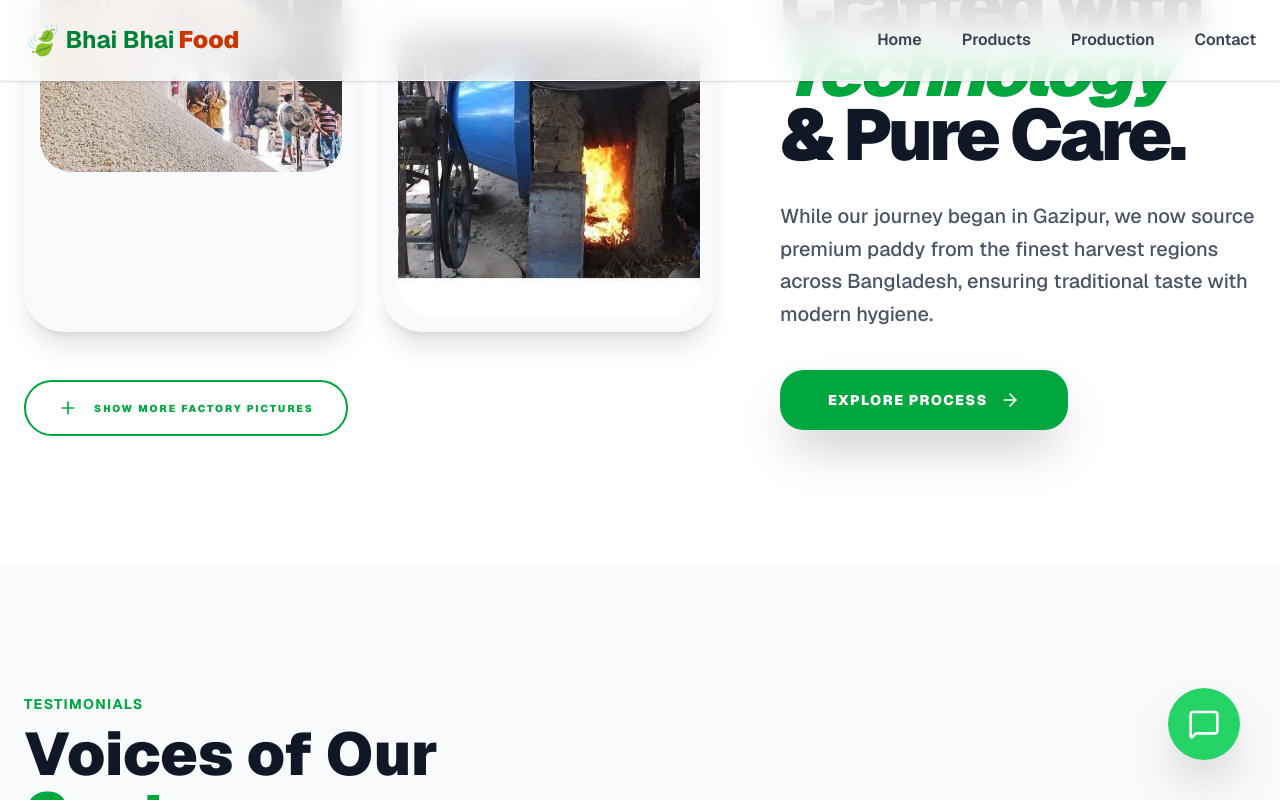
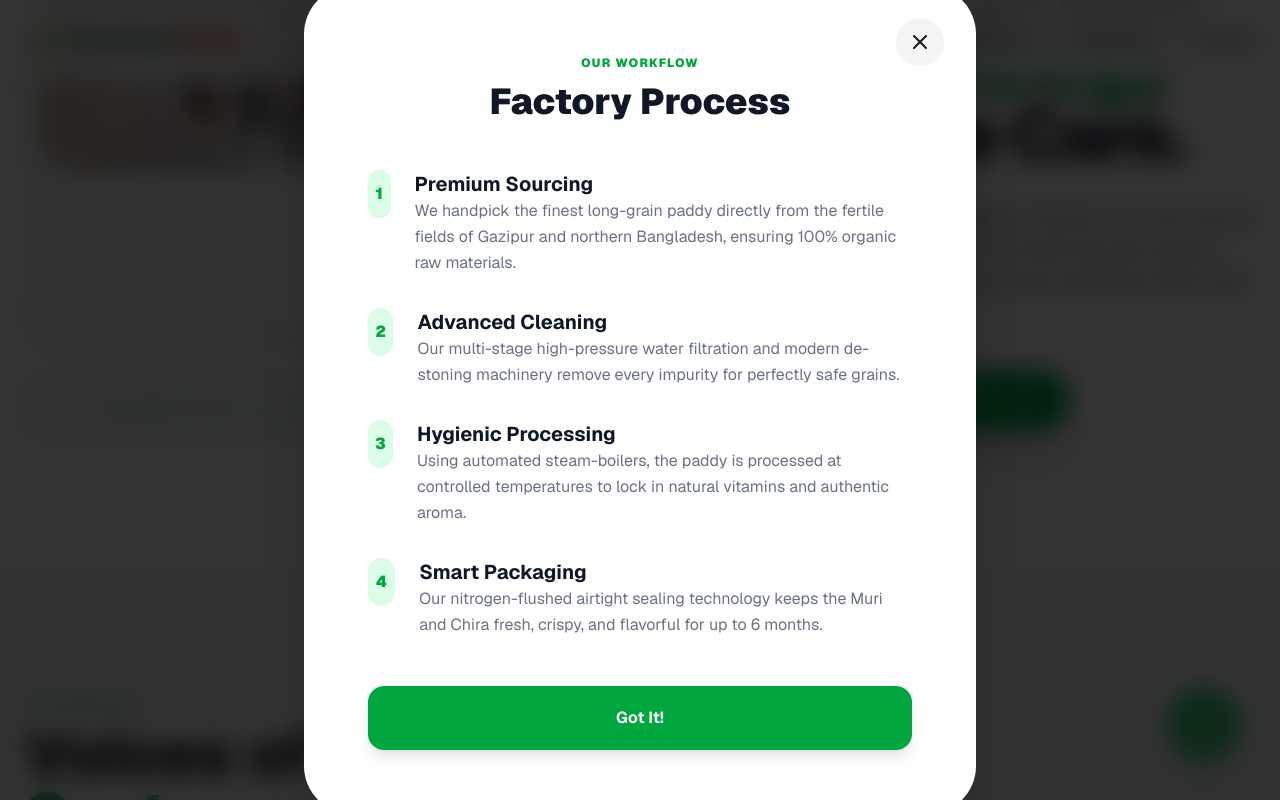
Before and after one commit to mehedishakib6796/bhai-bhai-food, a Next.js app: page / in a window 1280 px wide. Both pictures are taken after a click on the button "EXPLORE PROCESS". Shown: the part 2704-3504 px from the top of the page. Built offline with nearby package versions, Linux system fonts and the light colour scheme.

Commit message:
19th update

```diff
--- a/app/page.tsx
+++ b/app/page.tsx
@@ -604,6 +604,77 @@ const [showMoreImages, setShowMoreImages] = useState(false);
   </div>
 
   {/* Production Process Modal... (Rest of the modal code) */}
+  {/* --- Production Process Modal (Popup) --- */}
+<AnimatePresence>
+  {showProcess && (
+    <div className="fixed inset-0 z-[100] flex items-center justify-center p-6">
+      {/* Backdrop (কালো আবছা ব্যাকগ্রাউন্ড) */}
+      <motion.div
+        initial={{ opacity: 0 }}
+        animate={{ opacity: 1 }}
+        exit={{ opacity: 0 }}
+        onClick={() => setShowProcess(false)}
+        className="absolute inset-0 bg-black/80 backdrop-blur-md"
+      />
+
+      {/* Modal Box */}
+      <motion.div
+        initial={{ scale: 0.9, opacity: 0, y: 50 }}
+        animate={{ scale: 1, opacity: 1, y: 0 }}
+        exit={{ scale: 0.9, opacity: 0, y: 50 }}
+        className="relative bg-white w-full max-w-2xl rounded-[3rem] overflow-hidden shadow-2xl z-[110]"
+      >
+        {/* Close Button */}
+        <button
+          onClick={() => setShowProcess(false)}
+          className="absolute top-8 right-8 p-3 bg-gray-100 rounded-full hover:bg-red-50 hover:text-red-600 transition-colors"
+        >
+          <X size={24} />
+        </button>
+
+        <div className="p-10 md:p-16">
+          <div className="text-center mb-12">
+            <span className="text-green-600 font-black uppercase tracking-widest text-xs">Our Workflow</span>
+            <h3 className="text-4xl font-black text-gray-900 mt-2">Factory Process</h3>
+          </div>
+
+          <div className="space-y-8">
+            {[
+              {
+                t: "Premium Sourcing",
+                d: "We handpick the finest long-grain paddy directly from the fertile fields of Gazipur and northern Bangladesh, ensuring 100% organic raw materials."
+              },
+              {
+                t: "Advanced Cleaning",
+                d: "Our multi-stage high-pressure water filtration and modern de-stoning machinery remove every impurity for perfectly safe grains."
+              },
+              {
+                t: "Hygienic Processing",
+                d: "Using automated steam-boilers, the paddy is processed at controlled temperatures to lock in natural vitamins and authentic aroma."
+              },
+              {
+                t: "Smart Packaging",
+                d: "Our nitrogen-flushed airtight sealing technology keeps the Muri and Chira fresh, crispy, and flavorful for up to 6 months."
+              }
+            ].map((step, i) => (
+              <motion.div key={i} initial={{ opacity: 0, x: -20 }} animate={{ opacity: 1, x: 0 }} transition={{ delay: i * 0.1 }} className="flex gap-6">
+                <div className="w-12 h-12 rounded-2xl bg-green-100 text-green-600 flex items-center justify-center font-black">{i + 1}</div>
+                <div>
+                  <h4 className="text-xl font-bold text-gray-900">{step.t}</h4>
+                  <p className="text-gray-500 leading-relaxed">{step.d}</p>
+                </div>
+              </motion.div>
+            ))}
+          </div>
+
+          <button onClick={() => setShowProcess(false)} className="w-full mt-12 bg-green-600 text-white py-5 rounded-2xl font-bold shadow-lg">
+            Got It!
+          </button>
+        </div>
+      </motion.div>
+    </div>
+  )}
+</AnimatePresence>
 </section>
 
 {/* --- Testimonials --- */}
```
